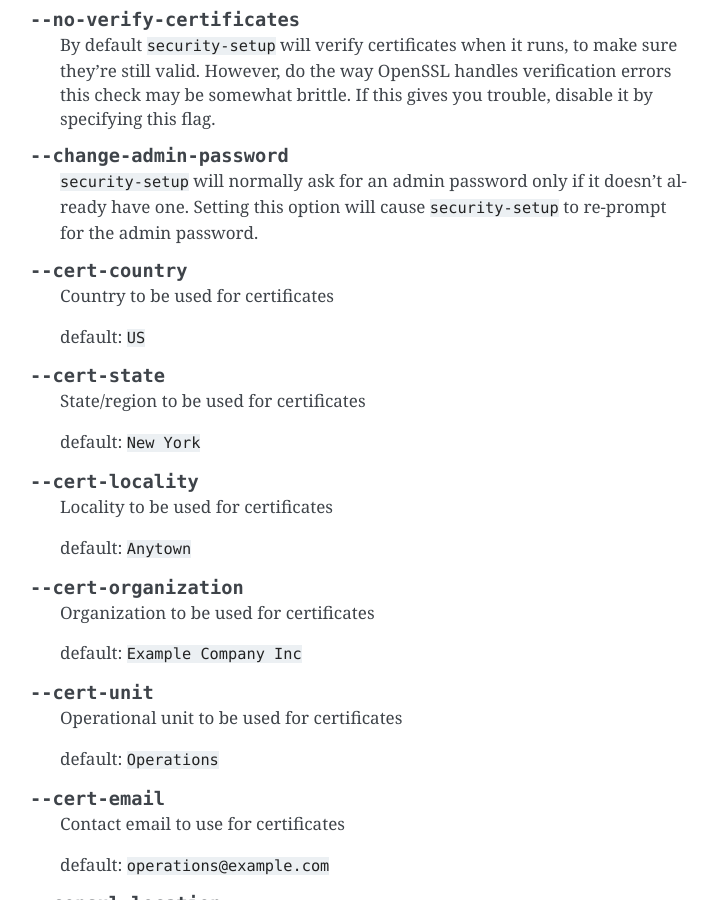
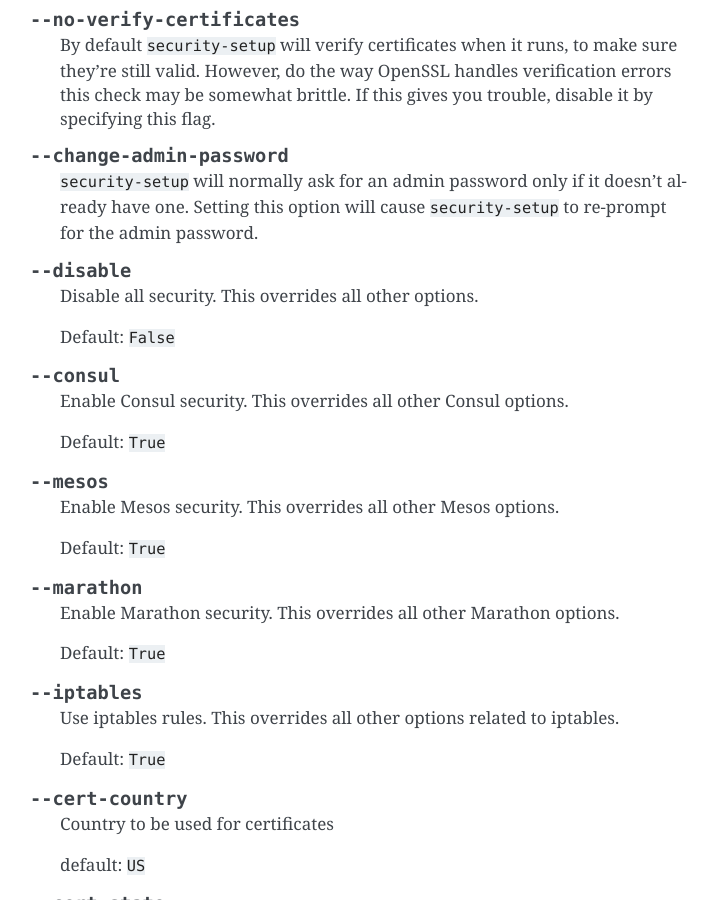
Before and after one commit to mantl/mantl, a Sphinx documentation site: the page built from docs/security/security_setup.rst, in a window 1280 px wide and 900 px high, scrolled down 852 px. Shown: the whole window, without its empty margins (390-1103 px from the left). Built offline with Sphinx 7.4.7, drawn with Linux system fonts in a browser that asks for light colours; pages that are not in the unit, such as notebooks, are missing from menus.

Commit message:
docs(security_setup): add new options
Documents #247

```diff
--- a/docs/security/security_setup.rst
+++ b/docs/security/security_setup.rst
@@ -49,6 +49,36 @@
    ``security-setup`` will normally ask for an admin password only if it doesn't
    already have one. Setting this option will cause ``security-setup`` to
    re-prompt for the admin password.
+
+.. option:: --disable
+
+   Disable all security. This overrides all other options.
+
+   Default: ``False``
+
+.. option:: --consul
+
+   Enable Consul security. This overrides all other Consul options.
+
+   Default: ``True``
+
+.. option:: --mesos
+
+   Enable Mesos security. This overrides all other Mesos options.
+
+   Default: ``True``
+
+.. option:: --marathon
+
+   Enable Marathon security. This overrides all other Marathon options.
+
+   Default: ``True``
+
+.. option:: --iptables
+
+   Use iptables rules. This overrides all other options related to iptables.
+
+   Default: ``True``
 
 .. option:: --cert-country
 
```
Also changed, not shown: 1 other file.
